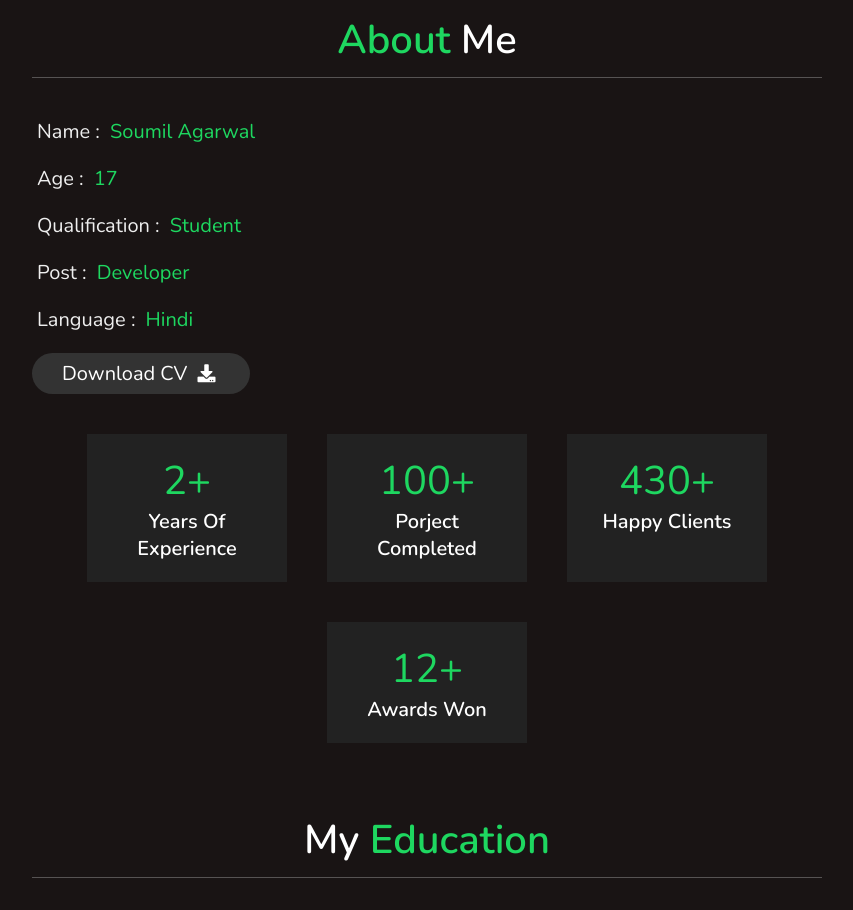
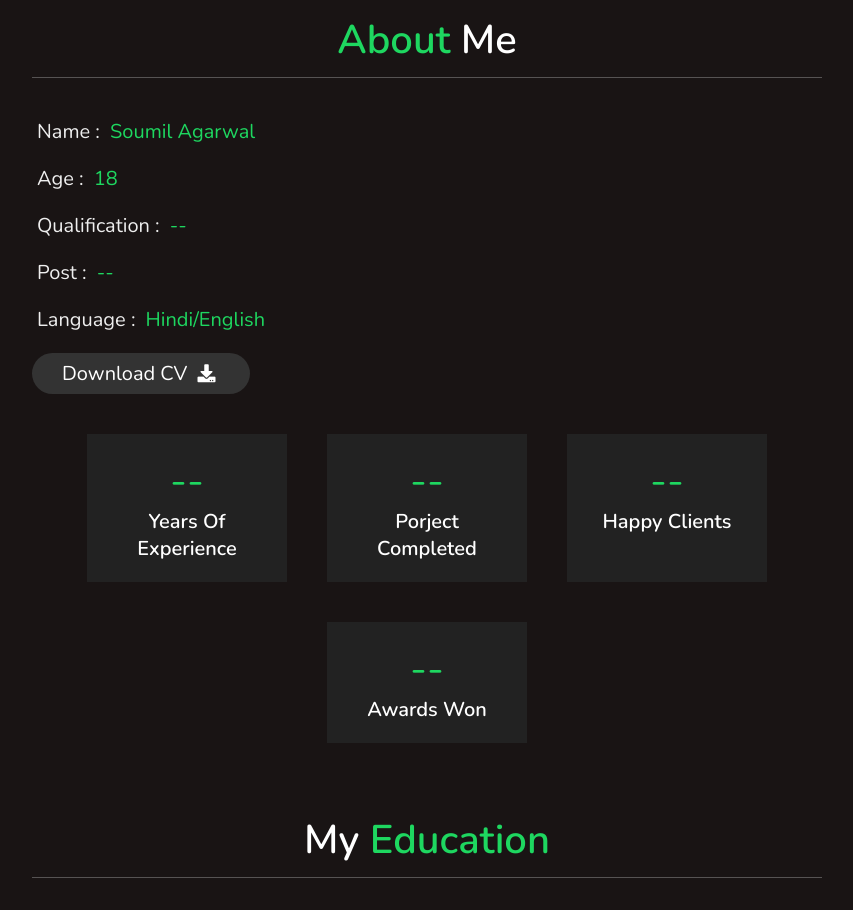
Before and after one commit to MrSoumil/mrsoumil.github.io, a plain HTML site: page portfolio/index.html in a window 1280 px wide. Shown: the part 807-1717 px from the top of the page, without its empty margins (388-1241 px from the left). Drawn offline with nearby package versions, Linux system fonts and the light colour scheme.

Commit message:
Update index.html

```diff
--- a/portfolio/index.html
+++ b/portfolio/index.html
@@ -64,32 +64,32 @@
 
     <div class="info">
         <h3> <span> name : </span> soumil agarwal </h3>
-        <h3> <span> age : </span> 17 </h3>
-        <h3> <span> qualification : </span> Student </h3>
-        <h3> <span> post : </span> developer </h3>
-        <h3> <span> language : </span> hindi </h3>
+        <h3> <span> age : </span> 18 </h3>
+        <h3> <span> qualification : </span> -- </h3>
+        <h3> <span> post : </span> -- </h3>
+        <h3> <span> language : </span> hindi/english </h3>
         <a href="#"><button class="btn"> download CV <i class="fas fa-download"></i> </button></a>
     </div>
 
     <div class="counter">
 
         <div class="box">
-            <span>2+</span>
+            <span>--</span>
             <h3>years of experience</h3>
         </div>
 
         <div class="box">
-            <span>100+</span>
+            <span>--</span>
             <h3>porject completed</h3>
         </div>
 
         <div class="box">
-            <span>430+</span>
+            <span>--</span>
             <h3>happy clients</h3>
         </div>
 
         <div class="box">
-            <span>12+</span>
+            <span>--</span>
             <h3>awards won</h3>
         </div>
 
```
